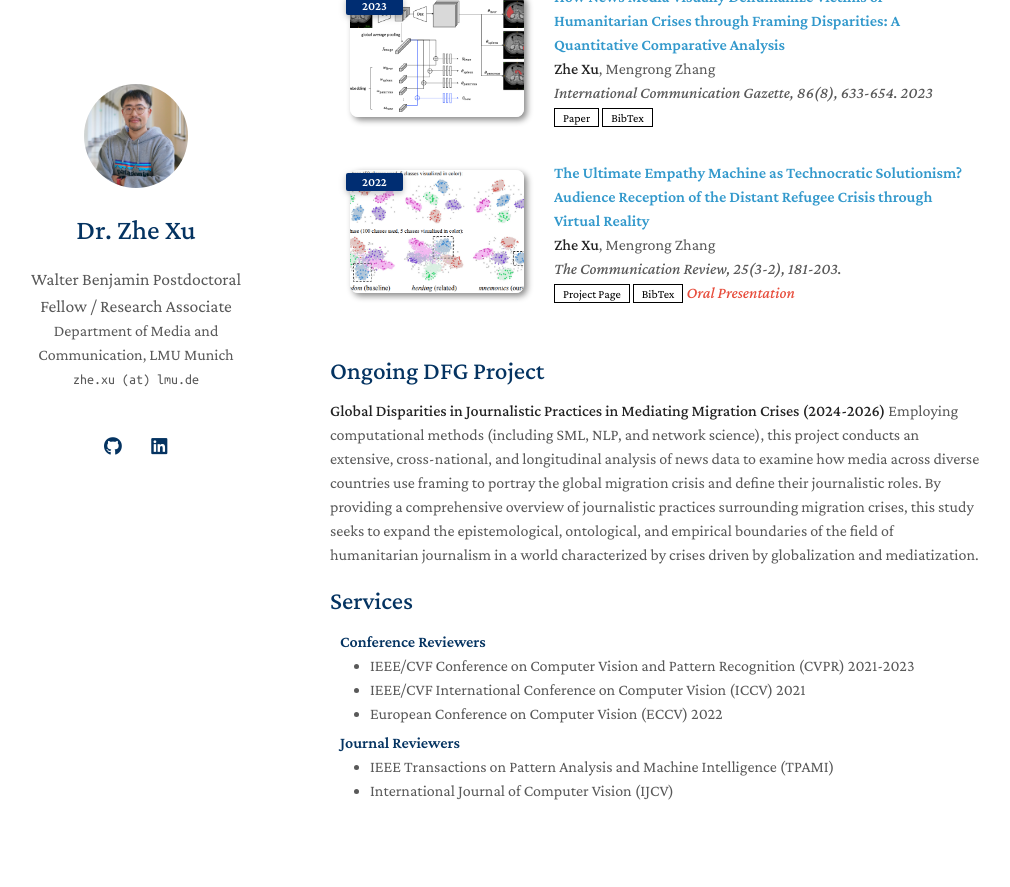
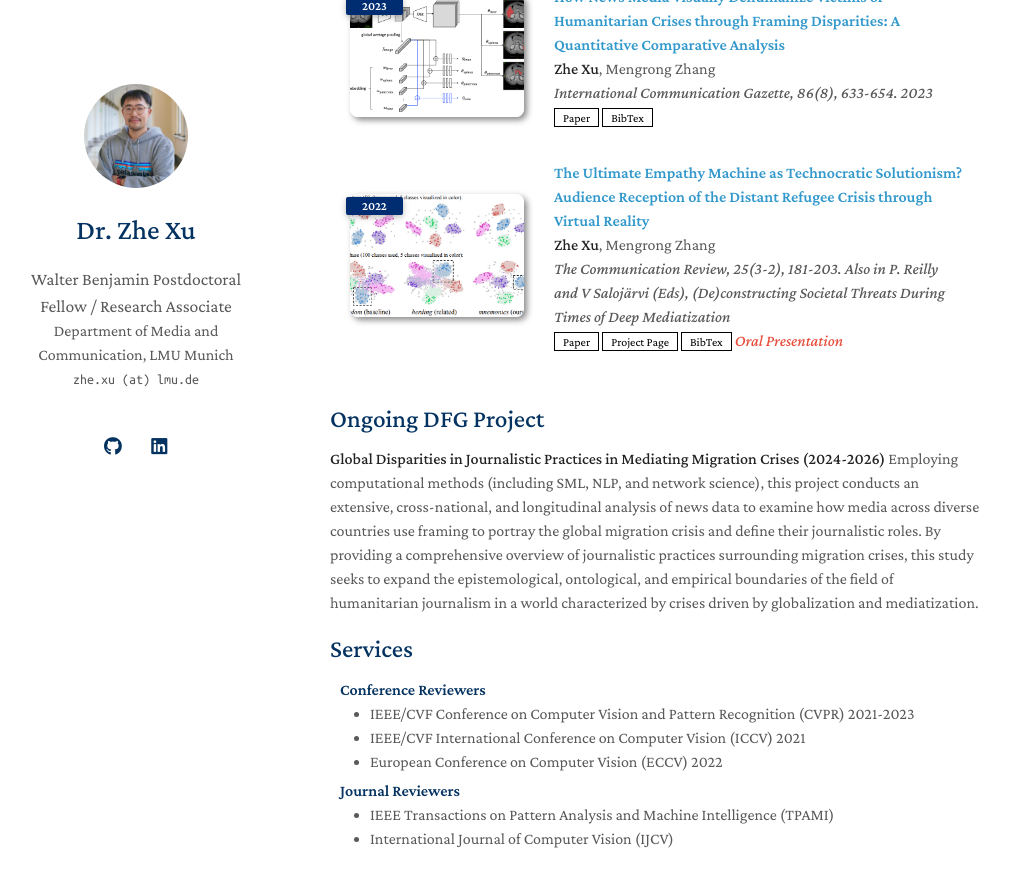
Before and after one commit to zhexuphd/home, a Jekyll site: the page built from index.md, in a window 1280 px wide and 900 px high, scrolled down 1258 px. Shown: the top 887 px of the window, without its empty margins (140-1150 px from the left). Built offline with Jekyll 4.4.1, drawn with Linux system fonts in a browser that asks for light colours; a style sheet for code colours, icons or effects is not loaded; our own code applies the rules of GitHub Pages for plain Markdown files.

Commit message:
Update publications.yml

```diff
--- a/_data/publications.yml
+++ b/_data/publications.yml
@@ -11,8 +11,8 @@ main:
   - title: "The Ultimate Empathy Machine as Technocratic Solutionism? Audience Reception of the Distant Refugee Crisis through Virtual Reality"
     authors: <strong>Zhe Xu</strong>, Mengrong Zhang
     conference_short: 2022
-    conference: The Communication Review, 25(3-2), 181-203.
-    code: https://github.com/yaoyao-liu/class-incremental-learning/tree/main/mnemonics-training
+    conference: The Communication Review, 25(3-2), 181-203. Also in P. Reilly and V Salojärvi (Eds), (De)constructing Societal Threats During Times of Deep Mediatization
+    paper: https://github.com/yaoyao-liu/class-incremental-learning/tree/main/mnemonics-training
     page: https://class-il.mpi-inf.mpg.de/mnemonics/
     bibtex: https://class-il.mpi-inf.mpg.de/mnemonics/
     notes: Oral Presentation
```
